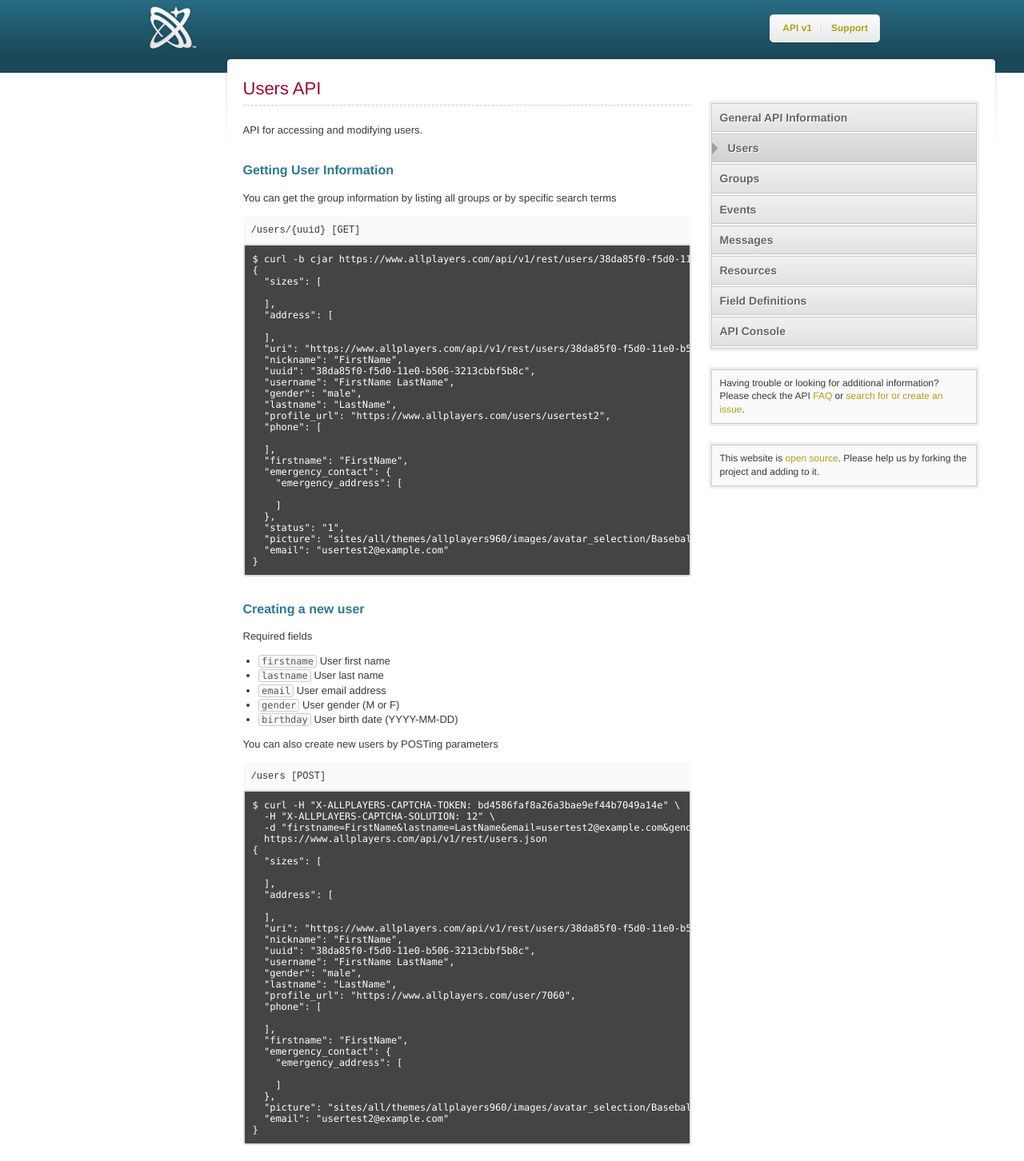
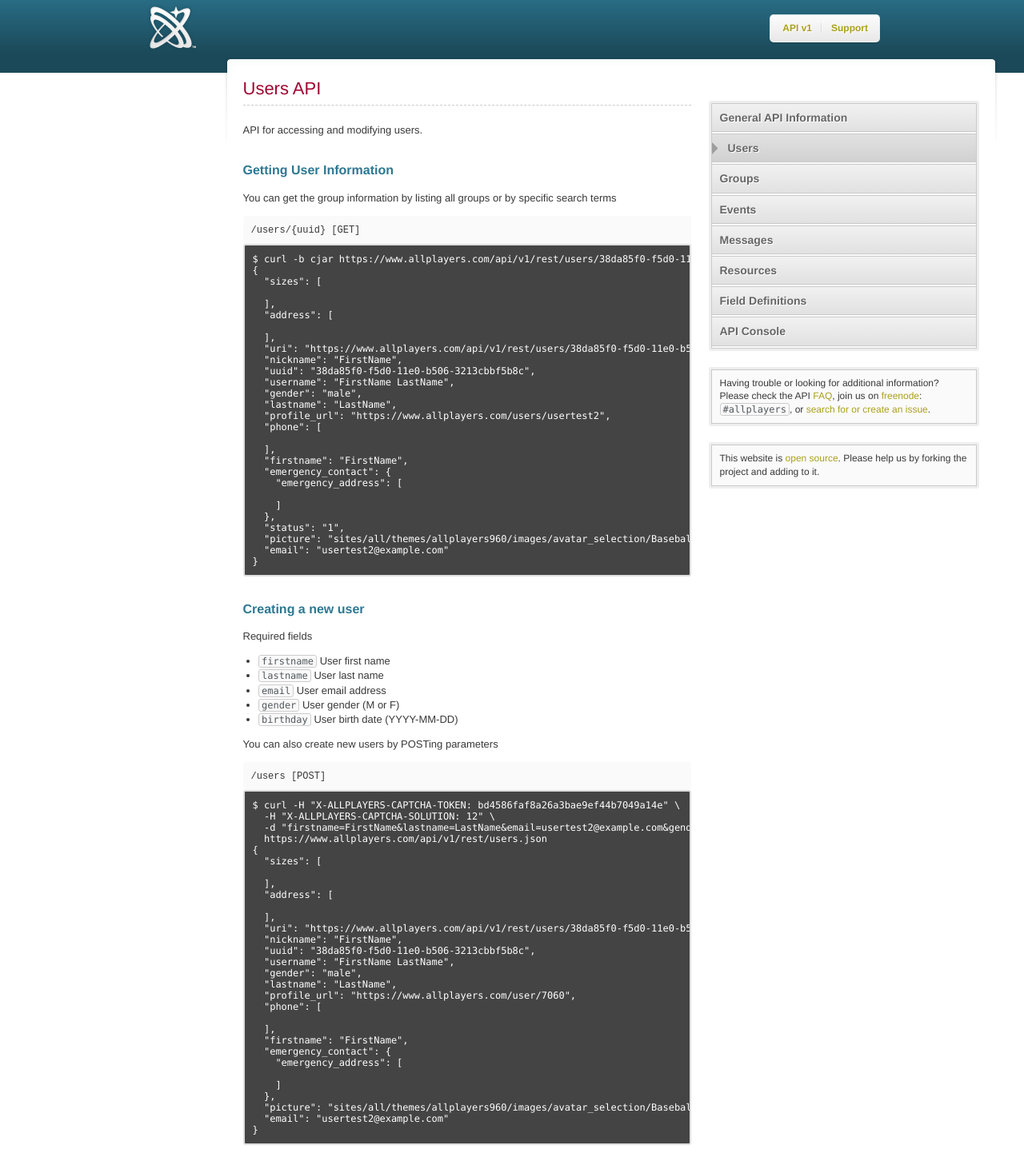
Before and after one commit to christianchristensen/develop.allplayers.com, a Jekyll site: the page built from _posts/2011-1-2-users.markdown, in a window 1280 px wide. Shown: the whole page at 80% size. Built offline with Jekyll 4.4.1, drawn with Linux system fonts in a browser that asks for light colours; Markdown is read by kramdown in place of the engine named in the settings.

Commit message:
Add freenode #allplayers info/link on in info section.

```diff
--- a/_layouts/default.html
+++ b/_layouts/default.html
@@ -50,7 +50,7 @@
             {% endfor %}
         </div> <!-- /sidebar-module -->
         <div class="sidebar-module">
-          <p>Having trouble or looking for additional information? Please check the API <a href="https://github.com/AllPlayers/develop.allplayers.com/wiki/Frequently-Asked-Questions">FAQ</a> or <a href="https://github.com/AllPlayers/develop.allplayers.com/issues">search for or create an issue</a>.</p>
+          <p>Having trouble or looking for additional information? Please check the API <a href="https://github.com/AllPlayers/develop.allplayers.com/wiki/Frequently-Asked-Questions">FAQ</a>, join us on <a href="http://freenode.net/faq.shtml">freenode</a>: <code>#allplayers</code>, or <a href="https://github.com/AllPlayers/develop.allplayers.com/issues">search for or create an issue</a>.</p>
         </div>
         <div class="sidebar-module">
           <p>This website is <a href="http://github.com/AllPlayers/develop.allplayers.com" target="_blank">open source</a>. Please help us by forking the project and adding to it.</p>
```
